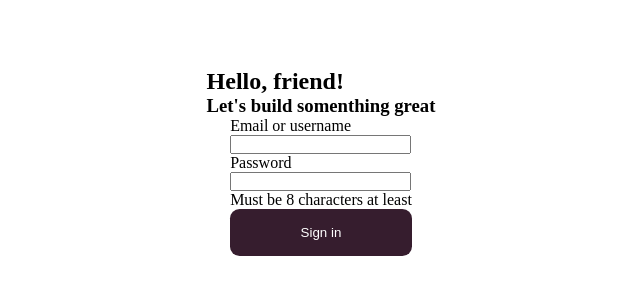
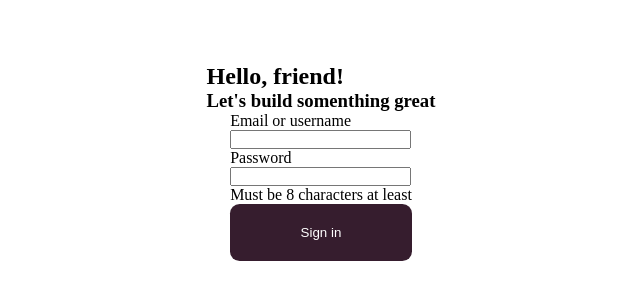
Before and after one commit to ClaitonBarreto/auth-react, a React (Create React App) app: page / in a window 1280 px wide. Shown: the part 238-538 px from the top of the page, without its empty margins (319-959 px from the left). Built offline with nearby package versions, Linux system fonts and the light colour scheme.

Commit message:
add more styles to button

```diff
--- a/src/components/Button/Primary/styles.ts
+++ b/src/components/Button/Primary/styles.ts
@@ -8,6 +8,9 @@ export const Button = styled.button`
     border-radius: .6rem;
     color: #fff;
     transition: .2s;
+    cursor: pointer;
+    outline: none;
+    height: 3.6rem;
 
     :hover {
         background-color: #E6DBD0;
```
